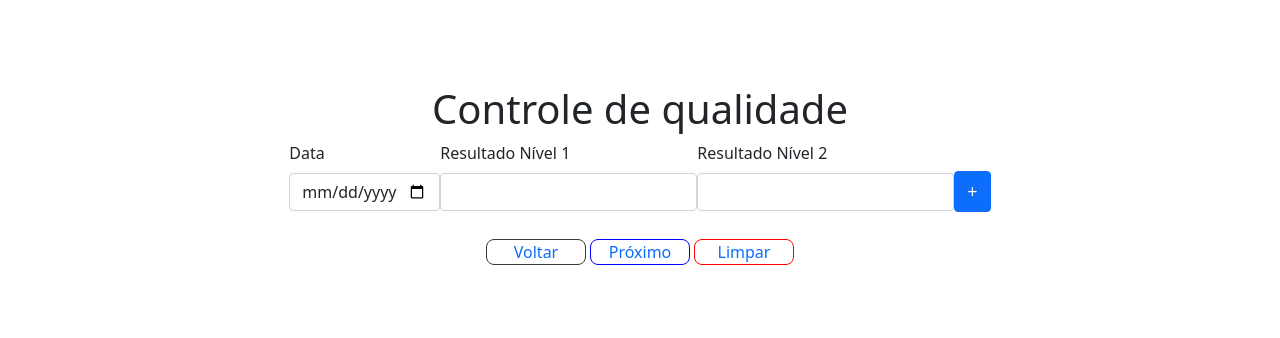
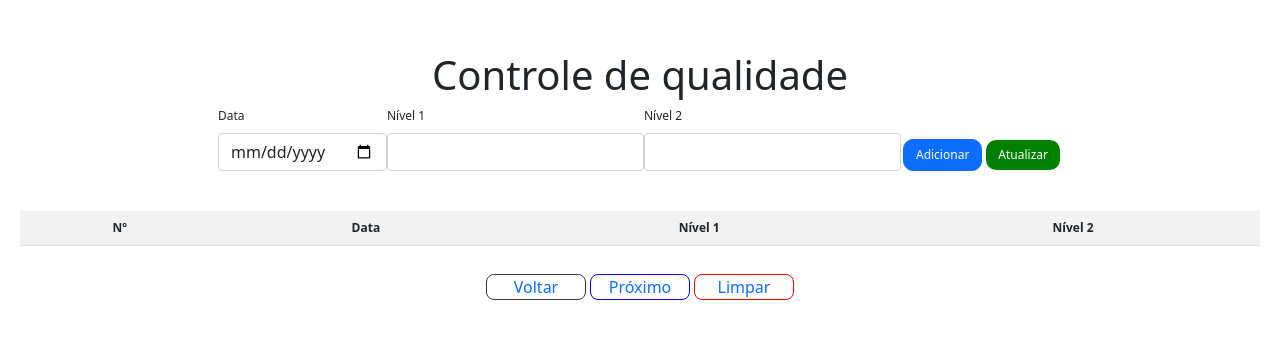
Before and after one commit to adrianomonteiroweb/westgard-system, a React (Create React App) app: page /batch-record in a window 1280 px wide. Shown: the part 154-492 px from the top of the page. Built offline with nearby package versions, Linux system fonts and the light colour scheme.

Commit message:
new/fix: record of nivels and dates, and eslint settings

```diff
--- a/src/components/forms/inputs/InputComponent.js
+++ b/src/components/forms/inputs/InputComponent.js
@@ -6,7 +6,12 @@ function InputComponent({ input: [ type = 'text', id, value, nivelText, eventFun
     return (
         <>
             <Form.Label htmlFor={`${id}`}>{`${nivelText}`}</Form.Label>
-            <Form.Control type={`${type}`} id={`${id}`} value={value} max={new Date().toISOString().split("T")[0]} onChange={(event) => eventFunc(event, prop, nivel)}
+            <Form.Control
+                type={`${type}`}
+                id={`${id}`}
+                value={value}
+                // max={new Date().toISOString().split("T")[0]}
+                onChange={(event) => eventFunc ? eventFunc(event, prop, nivel) : undefined}
             />
         </>
     );
--- a/src/pages/BatchRecordPage/BatchRecordPage.js
+++ b/src/pages/BatchRecordPage/BatchRecordPage.js
@@ -1,4 +1,4 @@
-import { useContext } from 'react';
+import { useContext, useState } from 'react';
 import { Link } from 'react-router-dom';
 import { Button, Table } from 'react-bootstrap';
 
@@ -10,29 +10,89 @@ import './batchRecordPage.css';
 
 function BatchRecordPage() {
     const { stage3, setStage3 } = useContext(IsContext);
-    console.log(stage3);
+    const [batches, setBatches] = useState({});
+    console.log(stage3); // -----------------------------
+
+    const emptyInputs = () =>
+    {
+        document.querySelector('#batch-date').value = '';
+        document.querySelector('#nivel1-result').value = '';
+        document.querySelector('#nivel2-result').value = '';
+    }
+
+    const setStage3Func = () =>
+      {
+        const date = document.querySelector('#batch-date').value;
+        const nivel1 = document.querySelector('#nivel1-result').value;
+        const nivel2 = document.querySelector('#nivel2-result').value;
+
+        setStage3([...stage3, {
+            id: stage3.length + 1,
+            date,
+            nivel1,
+            nivel2
+        }])
+
+        emptyInputs()
+    }
+
+    const setStage3ById = (id) => {
+        const date = document.querySelector('#batch-date').value;
+        const nivel1 = document.querySelector('#nivel1-result').value;
+        const nivel2 = document.querySelector('#nivel2-result').value;
+
+        const allStage = stage3.filter((reg) => reg.id !== Number(id))
+
+        const isId = Number(id);
+
+        setStage3([...allStage, {id: isId, date, nivel1, nivel2}])
+
+        emptyInputs()
+    }
+
+    const editRegister = (id) => {
+        const forEdit = stage3.filter((reg) => reg.id === id)
+
+        if (forEdit.length > 0) {
+            const {date, nivel1, nivel2} = forEdit[0];
+
+            document.querySelector('#batch-date').value = date;
+            document.querySelector('#nivel1-result').value = nivel1;
+            document.querySelector('#nivel2-result').value = nivel2;
+
+            document.querySelector('.update-button').id = id;
+        }
+    }
+
     return (
         <>
             <div className="batch-record-div">
                 <div>
-                    <InputComponent input={['date', 'batch-date', '', 'Data']} />
+                    <InputComponent input={['date', 'batch-date',  batches['date'], 'Data']} />
                 </div>
                 <div>
-                    <InputComponent input={['number', 'nivel1-result', '', 'Resultado Nível 1']} />
+                    <InputComponent input={['number', 'nivel1-result',  batches['nivel1'], 'Nível 1']} />
                 </div>
                 <div>
-                    <InputComponent input={['number', 'nivel2-result', '', 'Resultado Nível 2']} />
+                    <InputComponent input={['number', 'nivel2-result',  batches['nivel2'], 'Nível 2']} />
                 </div>
                 <div>
-                    <Button className='register-button'>+</Button>
+                    <Button className='register-button' onClick={() => setStage3Func()}>Adicionar</Button>
+                    <Button className='update-button' onClick={(event) => setStage3ById(event.target.id)}>Atualizar</Button>
                 </div>
             </div>
             <Table striped borded hover>
                 <tbody>
+                    <tr>
+                        <th>Nº</th>
+                        <th>Data</th>
+                        <th>Nível 1</th>
+                        <th>Nível 2</th>
+                    </tr>
                     {stage3.map(({date, nivel1, nivel2}, index) => (
                         <tr key={index}>
                             <td>
-                                {`${index}`}
+                                {`${index + 1}`}
                             </td>
                             <td>
                                 {`${date}`}
@@ -43,13 +103,21 @@ function BatchRecordPage() {
                             <td>
                                 {`${nivel2}`}
                             </td>
+                            <td>
+                                <Button
+                                    className='edit-button'
+                                    onClick={() => editRegister(index + 1)}
+                                >
+                                    Editar
+                                </Button>
+                            </td>
                         </tr>
                     ))}
                 </tbody>
             </Table>
             <div className='links-div'>
                 {/* link */}
-                <Link to='/batch-record' id='back-button' className='link'>Voltar</Link>
+                <Link to='/' id='back-button' className='link'>Voltar</Link>
                 <Link to='/batch-registration' id='next-button'  className='link'>Próximo</Link>
                 <Link id='clear-button'  className='link' onClick={() => setStage3(initialStage3)}>Limpar</Link>
             </div>
--- a/src/pages/BatchRecordPage/batchRecordPage.css
+++ b/src/pages/BatchRecordPage/batchRecordPage.css
@@ -1,11 +1,19 @@
 .batch-record-div {
     display: flex;
+    font-size: 12px;
 }
 
-.batch-record-div .register-button {
-    font-size: 18px;
+.batch-record-div .register-button,.update-button {
+    border-radius: 10px;
+    font-size: 12px;
+    margin: 2px;
     position: relative;
     top: 30px;
+}
+
+.batch-record-div .update-button {
+    background-color: green;
+    border: 0;
 }
 
 .links-div {
@@ -65,3 +73,20 @@
     background-color: rgba(255, 0, 0, 0.596);
     color: aliceblue;
 }
+
+table {
+    margin-top: 40px;
+}
+
+table th, td {
+    font-size: 12px;
+    text-align: center;
+}
+
+.edit-button {
+    background-color: dimgray;
+    border: 0;
+    border-radius: 10px;
+    font-size: 12px;
+    width: 55px;
+}
```
Also changed, not shown: .eslintrc.js, 1 other file (tests, documents, lock files or other folders).
